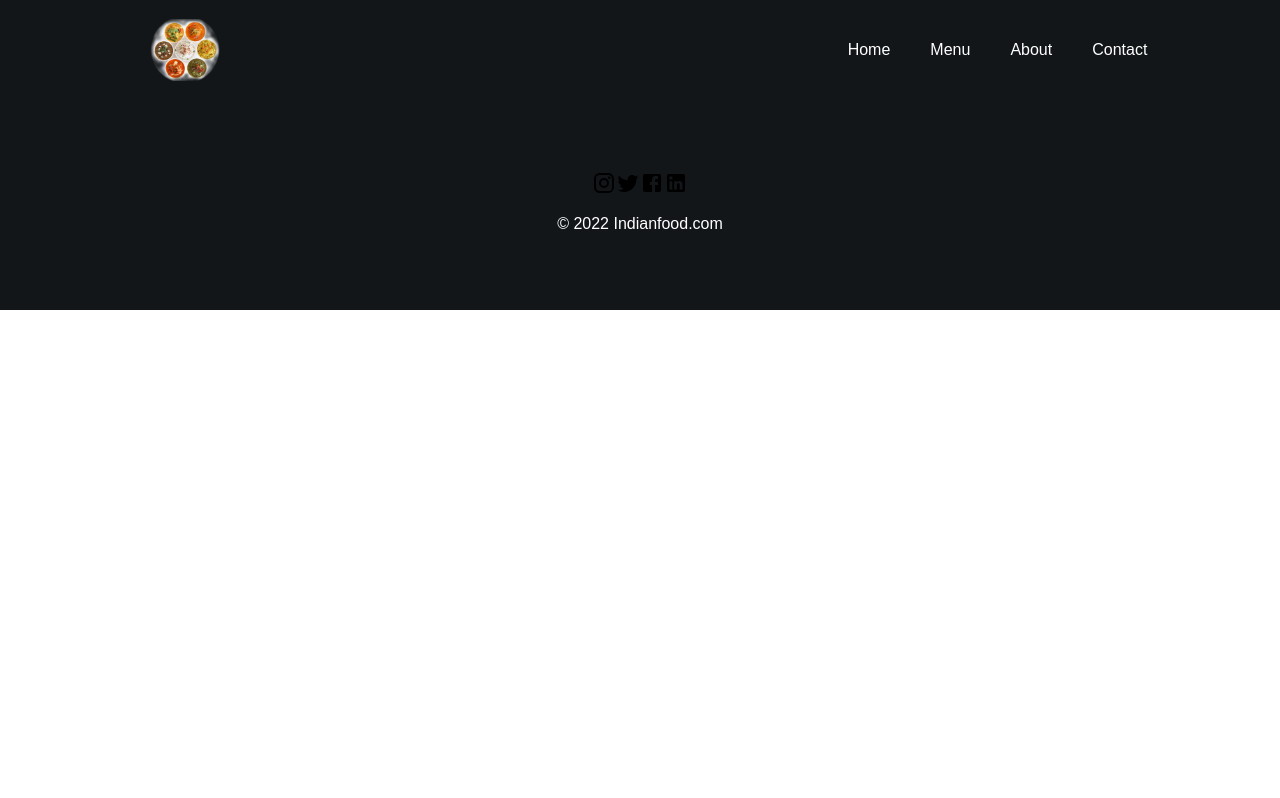
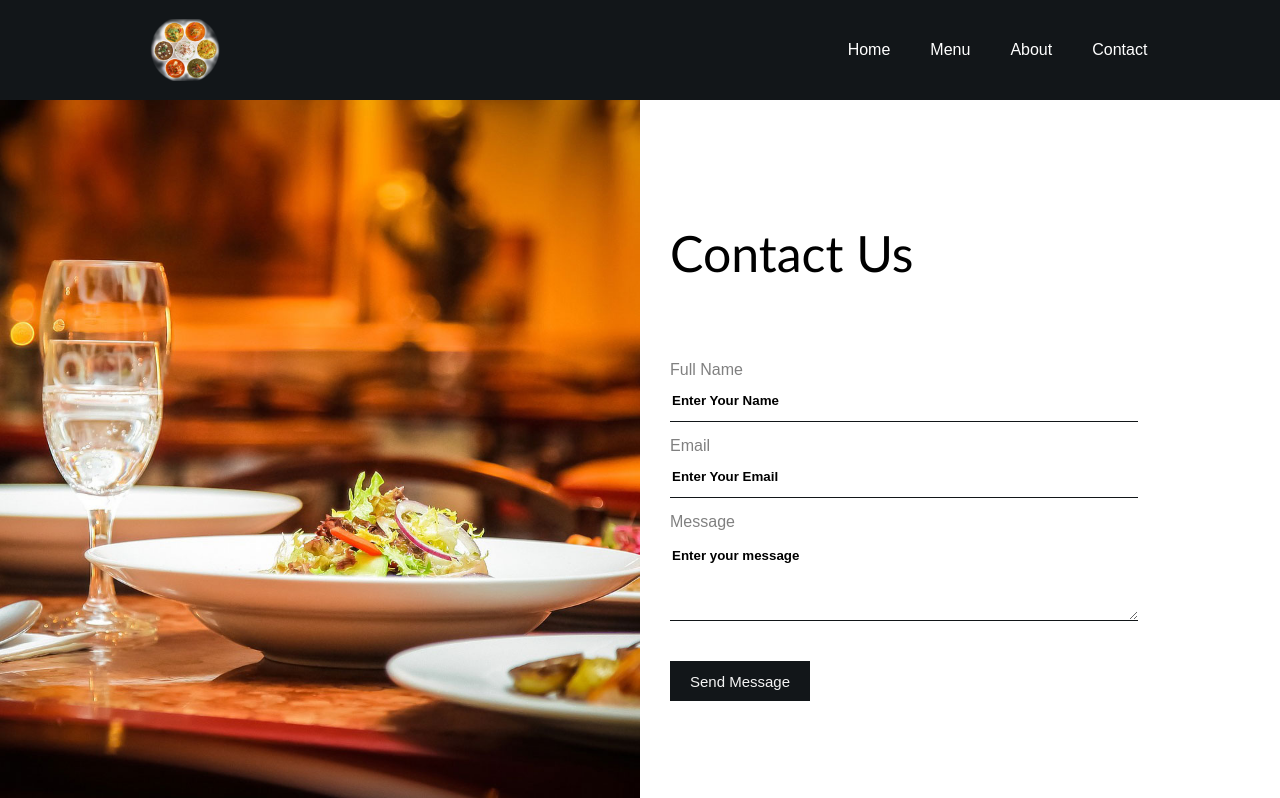
Before and after one commit to GurpremBhullar/react-indian-takeout, a React (Create React App) app: page /contact in a window 1280 px wide. Shown: the top 798 px of the page. Built offline with nearby package versions, Linux system fonts and the light colour scheme.

Commit message:
complete

```diff
--- a/src/App.js
+++ b/src/App.js
@@ -5,6 +5,8 @@ import Home from "./pages/Home";
 import Footer from "./components/Footer";
 import Menu from './pages/Menu';
 import About from "./pages/About";
+import Contact from "./pages/Contact";
+
 
 function App() {
   return (
@@ -15,6 +17,7 @@ function App() {
           <Route exact path="/" element={<Home/>} />
           <Route exact path="/menu" element={<Menu/>} />
           <Route exact path="/about" element={<About/>} />
+          <Route exact path="/contact" element={<Contact/>} />
         </Routes>
         <Footer />
       </Router>
--- a/src/components/Navbar.js
+++ b/src/components/Navbar.js
@@ -16,16 +16,16 @@ function Navbar() {
                 <img src={logo} />
                 <div className="hiddenLinks">
                     <Link to="/">Home</Link>
-                    <Link to="/">Menu</Link>
-                    <Link to="/">About</Link>
-                    <Link to="/">Contact</Link>
+                    <Link to="/menu">Menu</Link>
+                    <Link to="/about">About</Link>
+                    <Link to="/contact">Contact</Link>
                 </div>
             </div>
             <div className="rightSide">
                 <Link to="/">Home</Link>
-                <Link to="/">Menu</Link>
-                <Link to="/">About</Link>
-                <Link to="/">Contact</Link>
+                <Link to="/menu">Menu</Link>
+                <Link to="/about">About</Link>
+                <Link to="/contact">Contact</Link>
                 <button onClick={toggleNavbar}>
                     <ReorderIcon />
                 </button>
--- a/src/pages/About.js
+++ b/src/pages/About.js
@@ -1,5 +1,6 @@
 import React from 'react'
-import AboutImage from '../assets/about.jpg';
+import AboutImage from '../assets/sandwich.jpg';
+import '../styles/About.css';
 
 function About() {
   return (
@@ -11,15 +12,16 @@ function About() {
       <div className="aboutBottom">
         <h1>About Us</h1>
         <p>
-          Where can I get some?
-          There are many variations of passages of Lorem Ipsum available,
-          but the majority have suffered alteration in some form, by injected humour,
-          or randomised words which don't look even slightly believable.
-          If you are going to use a passage of Lorem Ipsum, you need to be sure
-          there isn't anything embarrassing hidden in the middle of text.
-          All the Lorem Ipsum generators on the Internet tend to repeat predefined chunks as necessary,
-          making this the first true generator on the Internet.
-          It uses a dictionary of over 200 Latin words,
+          Your Favorite Saturday Food
+          What you taste first thing in the morning on Monday when you remember,
+          the leftovers you had from Saturday night which you probably shouldnt
+          of ate Sunday Night.
+          Something you crave during lunch, so much so that your willing to.
+          Walk into your bosses office and complain about something.
+          Just about anything so you can somehow lead this conversation to why.
+          The company needs to create a budget for our wonderful Indian Takeout,
+          Its that good.
+          Dont work another day without the wonderful joy of our 5.99 Lunch specials,
           combined with a handful of model sentence structures,
           to generate Lorem Ipsum which looks reasonable.
           The generated Lorem Ipsum is therefore always free from repetition,
--- /dev/null
+++ b/src/pages/Contact.js
@@ -0,0 +1,30 @@
+import React from 'react'
+import '../styles/Contact.css';
+import ContactImage from '../assets/photo.jpeg';
+
+function Contact() {
+  return (
+    <div className="contact">
+        <div className="leftSide" style={{backgroundImage: `url(${ContactImage})`}}>
+
+        </div>
+        <div className="rightSide">
+            <h1>Contact Us</h1>
+            <form id="contact-form" method="POST">
+                <label htmlFor='name'>Full Name</label>
+                <input name="name" type="text" placeholder='Enter Your Name' />
+
+                <label htmlFor='email'>Email</label>
+                <input name="name" placeholder='Enter Your Email' type="email" />
+
+                <label htmlFor='message'>Message</label>
+
+                <textarea name="message" id=" " placeholder="Enter your message" rows="7"></textarea>
+                <button type="submit">Send Message</button>
+            </form>
+        </div>
+    </div>
+    )
+}
+
+export default Contact
--- /dev/null
+++ b/src/styles/About.css
@@ -0,0 +1,37 @@
+.about {
+    width: 100%;
+    height: 90vh;
+    display: flex;
+    flex-direction: column;
+}
+
+.aboutTop {
+    width: 100%;
+    height: 45%;
+    background-position: center;
+    background-repeat: no-repeat;
+    background-size: cover;
+    font-family: "Gill Sans, Gill Sans MT", Calibri, "Trebuchet MS", sans-serif;
+}
+
+.aboutBottom {
+    display: flex;
+    flex-direction: column;
+    height: 55%;
+    align-items: center;
+    margin-top: 50px;
+}
+
+.aboutBottom p {
+    width: 1200px;
+}
+
+.about .aboutBottom h1 {
+    font-weight: 400;
+    font-size: 70px;
+    color: black;
+    height: 30px;
+    display: flex;
+    justify-content: center;
+    transform: translateY(-40px);
+}
--- /dev/null
+++ b/src/styles/Contact.css
@@ -0,0 +1,81 @@
+.contact {
+    width: 100%;
+    height: 90vh;
+    display: flex;
+}
+
+.contact .leftSide {
+    height: 100%;
+    flex: 50%;
+    background-position: center;
+    background-repeat: no-repeat;
+    background-size: cover;
+}
+
+.contact .rightSide {
+    height: 100%;
+    flex: 50%;
+    display: flex;
+    flex-direction: column;
+    justify-content: center;
+}
+
+.contact .rightSide h1 {
+    font-family: 'Trebuchet MS', 'Lucida Sans Unicode', 'Lucida Grande',
+     'Lucida Sans', Arial, sans-serif;
+    font-weight: 10;
+    font-size: 50px;
+    margin-left: 30px;
+}
+
+form {
+    display: flex;
+    flex-direction: column;
+    width: auto;
+    height: auto;
+    padding: 30px;
+}
+
+form input {
+    height: 40px;
+    width: 80%;
+    border: none;
+    border-bottom: 1px solid #121619;
+    color: black;
+}
+
+form textarea {
+    margin-top: 15px;
+    height: 70px;
+    width: 80%;
+    border: none;
+    border-bottom: 1px solid #121619;
+    color: black;
+}
+input::placeholder,
+textarea::placeholder {
+    font-weight: bold;
+    color: black;
+    font-family: Arial, Helvetica, sans-serif;
+}
+
+form input:focus,
+textarea:focus {
+    outline: none;
+}
+
+form label {
+    margin-top: 15px;
+    color: gray;
+}
+
+form button {
+    margin-top: 40px;
+    width: 140px;
+    height: 40px;
+    border: none;
+    background-color: #121619;
+    color: whitesmoke;
+    font-size: 15px;
+    cursor: pointer;
+}
```
